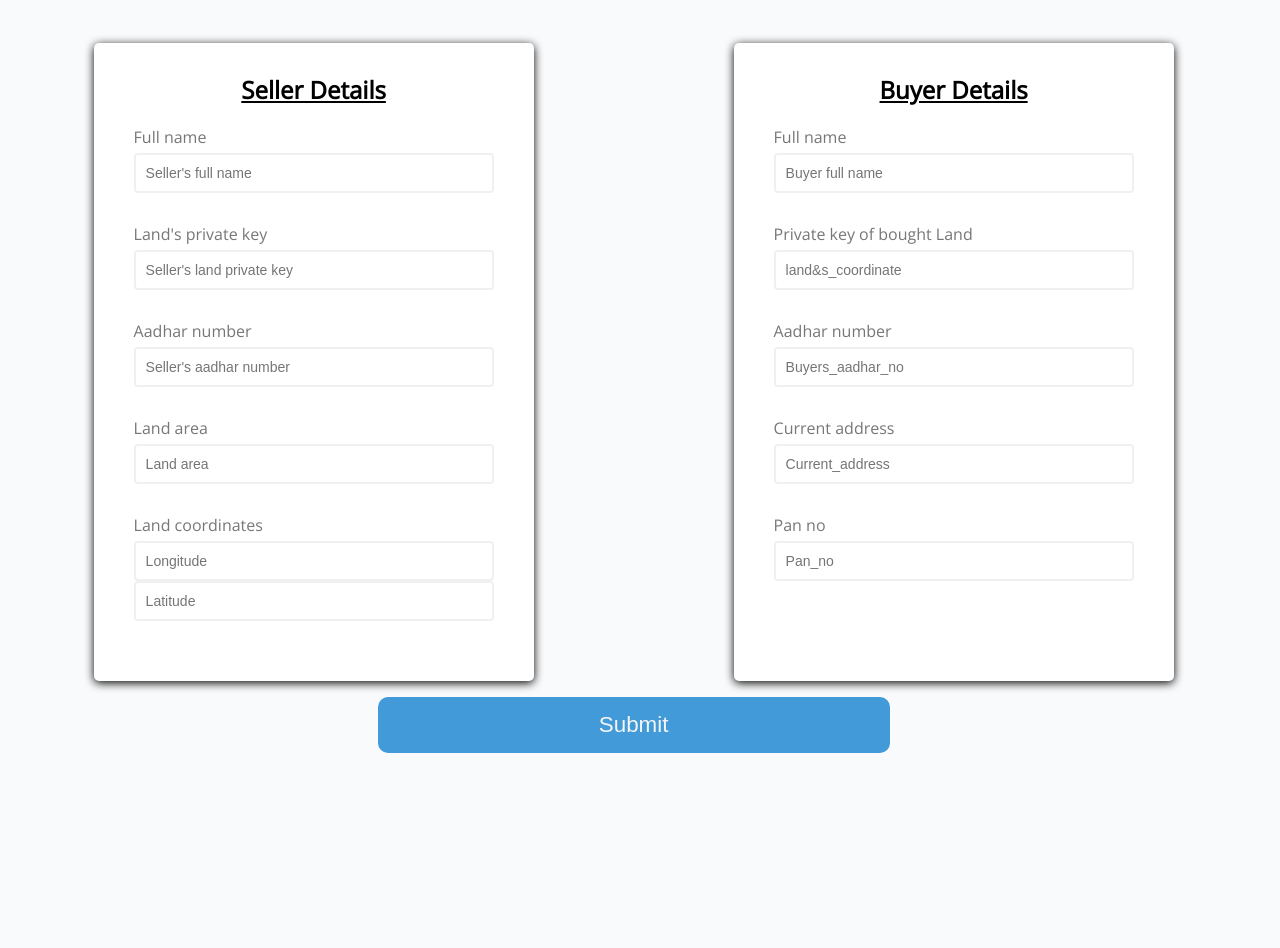
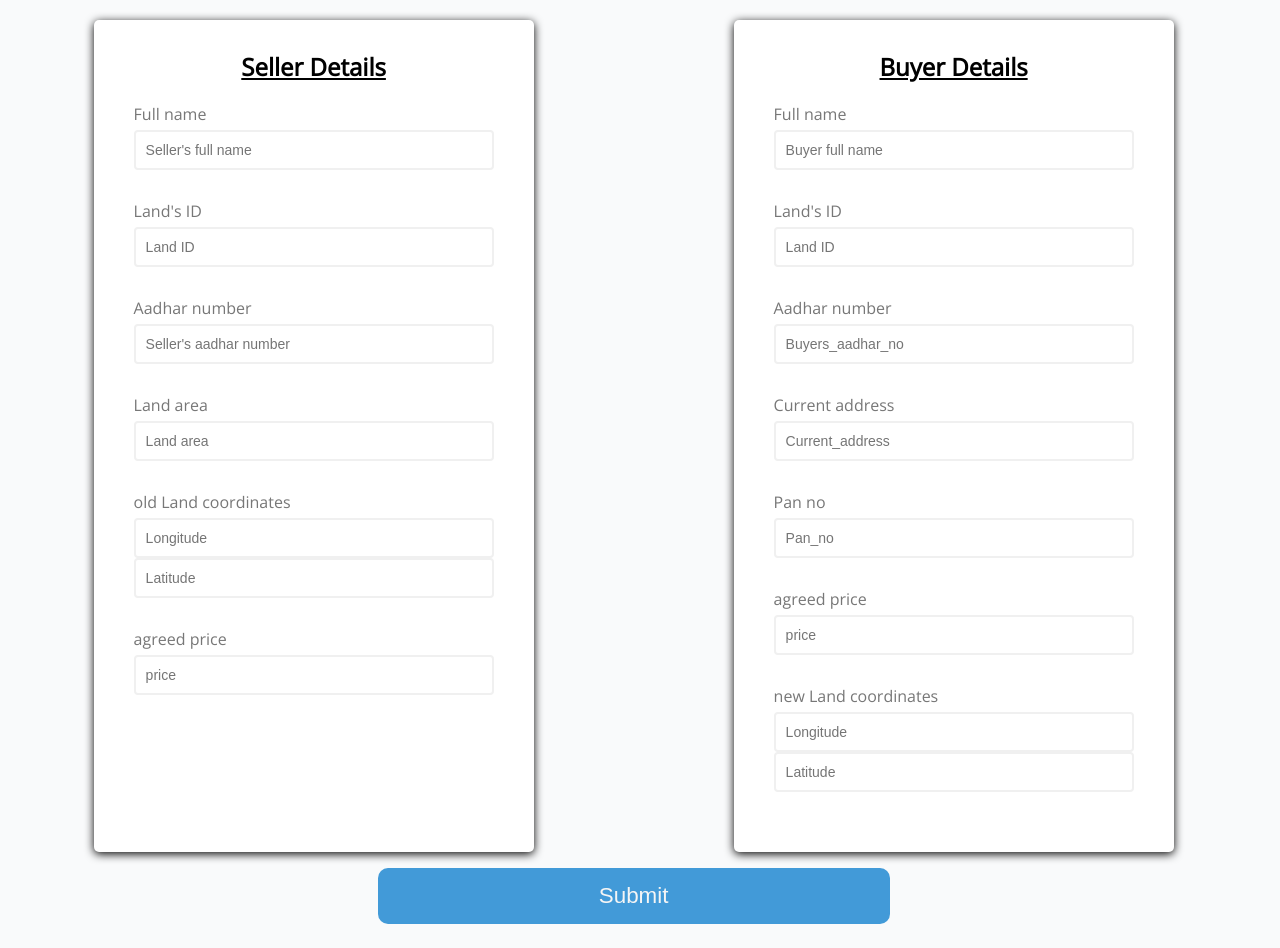
Before and after one commit to arjunk00/prop_regi, a Django app: page /registration_page in a window 1280 px wide. Before the commit the page ends 753 px from the top, so only its background shows below. Run offline with Django 4.2, Linux system fonts and the light colour scheme.

Commit message:
buyer seller detail changes

```diff
--- a/templates/buyer_seller_detail_entry.html
+++ b/templates/buyer_seller_detail_entry.html
@@ -21,8 +21,8 @@
                     <small>Error message</small>
                 </div>
                 <div class="form-control">
-                    <label for="seller_land_private_key">Land's private key</label>
-                    <input type="text" id="seller_land_private_key" placeholder="Seller's land private key" />
+                    <label for="land_id">Land's ID</label>
+                    <input type="text" id="land_id" placeholder="Land ID" />
                     <small>Error message</small>
                 </div>
                 <div class="form-control">
@@ -36,12 +36,17 @@
                     <small>Error message</small>
                 </div>
                 <div class="form-control">
-                    <label for="land_coordinates">Land coordinates</label>
-                    <input type="text" id="land_coordinates" placeholder="Longitude" />
-                    <input type="text" id="land_coordinates" placeholder="Latitude" />
+                    <label for="land_coordinates">old Land coordinates</label>
+                    <input type="text" id="old_land_coordinates" placeholder="Longitude" />
+                    <input type="text" id="old_land_coordinates" placeholder="Latitude" />
                     <small>Error message</small>
                 </div>
 
+                <div class="form-control">
+                    <label for="price">agreed price</label>
+                    <input type="number" id="price" placeholder="price" />
+                    <small>Error message</small>
+                </div>
                 <!-- <button type="submit">Submit</button> -->
             </div>
         </div>
@@ -56,8 +61,8 @@
                     <small>Error message</small>
                 </div>
                 <div class="form-control">
-                    <label for="land&s_coordinate">Private key of bought Land</label>
-                    <input type="number" id="land&s_coordinate" placeholder="land&s_coordinate" />
+                    <label for="land_id">Land's ID</label>
+                    <input type="text" id="land_id" placeholder="Land ID" />
                     <small>Error message</small>
                 </div>
                 <div class="form-control">
@@ -75,7 +80,17 @@
                     <input type="text" id="Pan_no" placeholder="Pan_no" />
                     <small>Error message</small>
                 </div>
-
+                <div class="form-control">
+                    <label for="price">agreed price</label>
+                    <input type="number" id="price" placeholder="price" />
+                    <small>Error message</small>
+                </div>
+                <div class="form-control">
+                    <label for="land_coordinates">new Land coordinates</label>
+                    <input type="text" id="new_land_coordinates" placeholder="Longitude" />
+                    <input type="text" id="new_land_coordinates" placeholder="Latitude" />
+                    <small>Error message</small>
+                </div>
             </div>
         </div>
 
```
